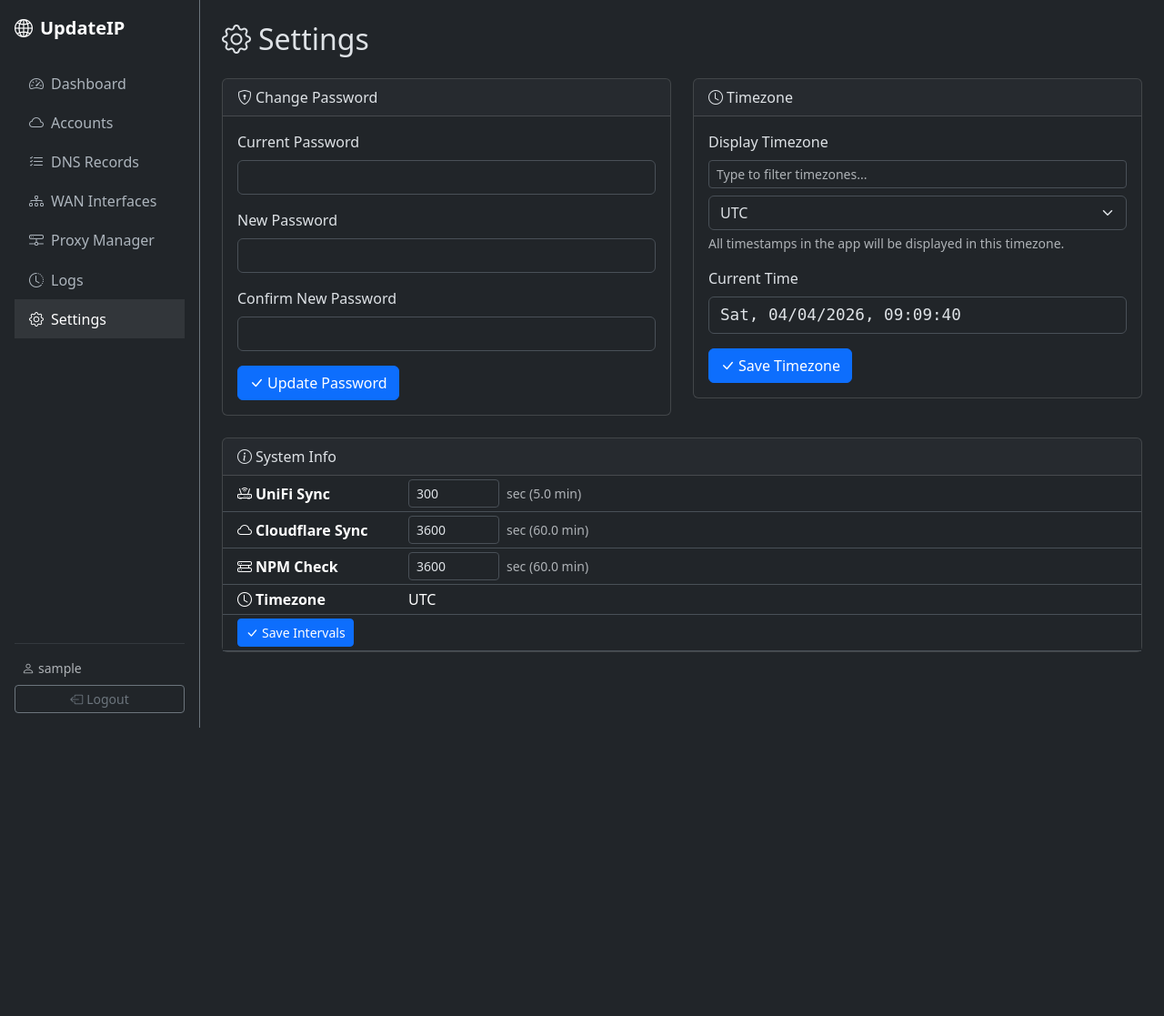
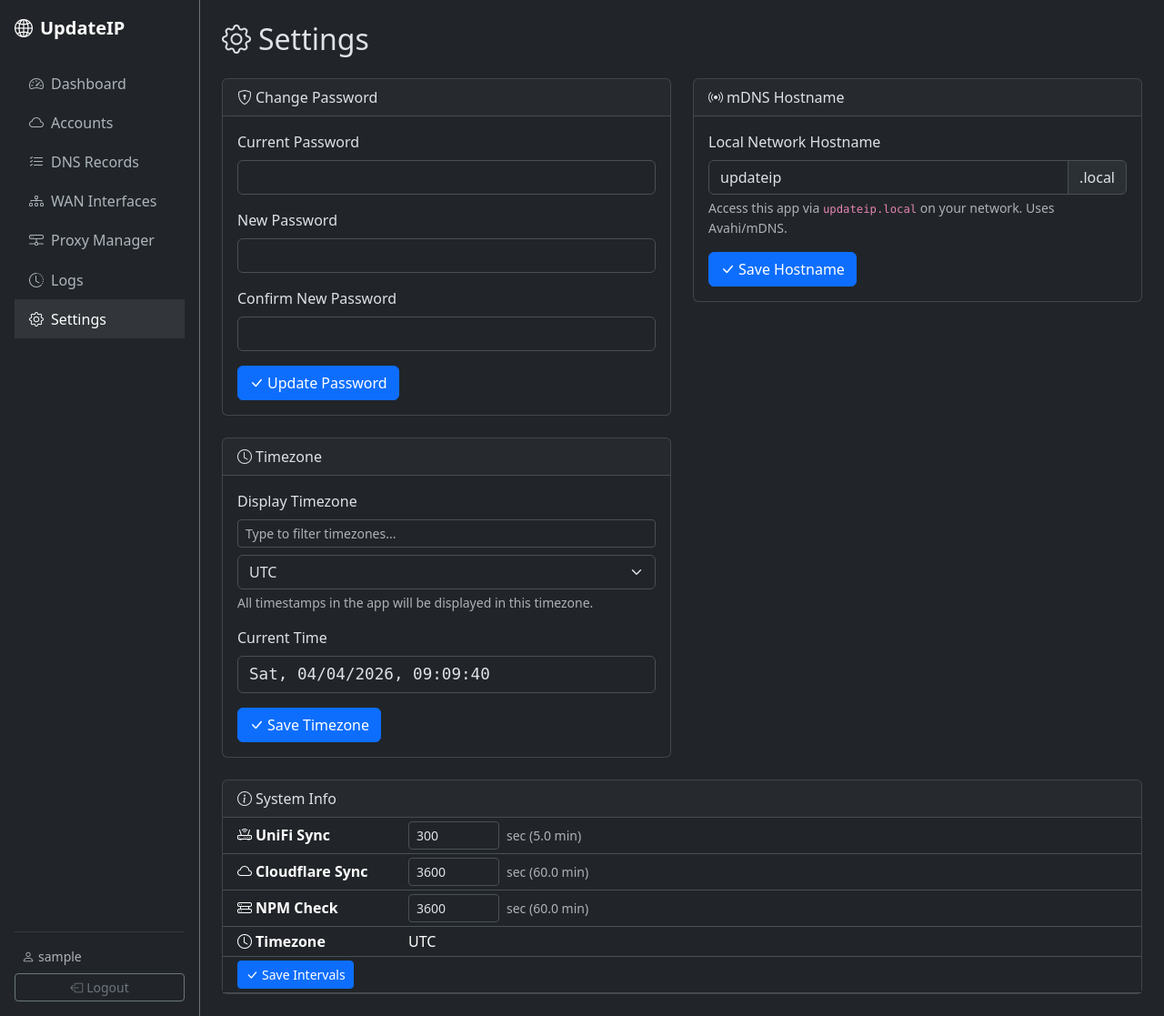
Before and after one commit to JuhaFIN1/UpdateIP_Cloudflare, a Flask app: page /settings in a window 1280 px wide. Shown: the whole page at 91% size. Before the commit the page ends 800 px from the top, so only its background shows below. Run offline with Flask 3, Linux system fonts and the light colour scheme; the visitor is signed in with stand-in values (Sample User, id 1); data comes from the database, SQL or seed files in the repository; data that the repository does not hold is empty.

Commit message:
Add mDNS support, mobile responsive UI, fix Cloudflare sync reset bug
- Add Avahi/mDNS: configurable hostname (default: updateip.local) in Settings
- Mobile responsive: sidebar uses offcanvas-lg, hamburger menu on small screens
- Dashboard: show last-checked timestamp on WAN cards, button descriptions
- Fix: Cloudflare sync no longer resets auto_update flags (INSERT ON CONFLICT instead of INSERT OR REPLACE)
- Setup: auto-install avahi-daemon
- Update README and copilot instructions

```diff
--- a/app.py
+++ b/app.py
@@ -1,6 +1,8 @@
 import os
 import logging
+import re
 import secrets
+import subprocess
 from datetime import datetime, timezone
 from functools import wraps
 from zoneinfo import ZoneInfo, available_timezones
@@ -29,6 +31,42 @@
 logger = logging.getLogger(__name__)
 
 scheduler = APScheduler()
+
+
+def apply_mdns_hostname(hostname):
+    """Update avahi-daemon config and restart the service."""
+    conf = '/etc/avahi/avahi-daemon.conf'
+    try:
+        with open(conf, 'r') as f:
+            lines = f.readlines()
+        new_lines = []
+        in_server = False
+        host_set = False
+        for line in lines:
+            if line.strip() == '[server]':
+                in_server = True
+                new_lines.append(line)
+                continue
+            if line.strip().startswith('[') and in_server:
+                if not host_set:
+                    new_lines.append(f'host-name={hostname}\n')
+                    host_set = True
+                in_server = False
+            if in_server and line.lstrip().startswith(('host-name=', '#host-name=')):
+                new_lines.append(f'host-name={hostname}\n')
+                host_set = True
+                continue
+            new_lines.append(line)
+        if not host_set:
+            # Fallback: append to end
+            new_lines.append(f'\n[server]\nhost-name={hostname}\n')
+        with open(conf, 'w') as f:
+            f.writelines(new_lines)
+        subprocess.run(['systemctl', 'restart', 'avahi-daemon'],
+                       capture_output=True, timeout=10)
+        logger.info('mDNS hostname set to %s.local', hostname)
+    except Exception as e:
+        logger.error('Failed to apply mDNS hostname: %s', e)
 
 # ---------------------------------------------------------------------------
 # Auth helpers
@@ -263,21 +301,22 @@
 
     zones = list_zones(acc['api_token'])
     for z in zones:
-        db.execute('INSERT OR REPLACE INTO cf_zones (id, account_id, name) VALUES (?, ?, ?)',
+        db.execute('''INSERT INTO cf_zones (id, account_id, name) VALUES (?, ?, ?)
+                      ON CONFLICT(id) DO UPDATE SET account_id=excluded.account_id, name=excluded.name''',
                    (z['id'], account_id, z['name']))
 
         # Fetch ALL record types
         dns_records = list_dns_records(acc['api_token'], z['id'], record_type=None)
         for rec in dns_records:
-            existing = db.execute('SELECT auto_update, wan_id FROM cf_records WHERE id = ?',
-                                  (rec['id'],)).fetchone()
-            auto_update = existing['auto_update'] if existing else 0
-            wan_id = existing['wan_id'] if existing else None
-            db.execute('''INSERT OR REPLACE INTO cf_records
-                          (id, zone_id, account_id, name, type, content, proxied, auto_update, wan_id)
-                          VALUES (?, ?, ?, ?, ?, ?, ?, ?, ?)''',
+            db.execute('''INSERT INTO cf_records
+                          (id, zone_id, account_id, name, type, content, proxied)
+                          VALUES (?, ?, ?, ?, ?, ?, ?)
+                          ON CONFLICT(id) DO UPDATE SET
+                            zone_id=excluded.zone_id, account_id=excluded.account_id,
+                            name=excluded.name, type=excluded.type,
+                            content=excluded.content, proxied=excluded.proxied''',
                        (rec['id'], z['id'], account_id, rec['name'], rec['type'],
-                        rec['content'], 1 if rec.get('proxied') else 0, auto_update, wan_id))
+                        rec['content'], 1 if rec.get('proxied') else 0))
     db.commit()
     db.close()
 
@@ -420,6 +459,17 @@
                 db.execute('UPDATE settings SET timezone = ? WHERE id = 1', (tz,))
                 db.commit()
                 flash(f'Timezone set to {tz}', 'success')
+
+        elif action == 'mdns':
+            hostname = request.form.get('mdns_hostname', 'updateip').strip().lower()
+            # Sanitise: allow only a-z, 0-9, hyphens; 1-63 chars
+            if not re.match(r'^[a-z0-9]([a-z0-9-]{0,61}[a-z0-9])?$', hostname):
+                flash('Invalid hostname. Use lowercase letters, numbers, and hyphens (1-63 chars).', 'danger')
+            else:
+                db.execute('UPDATE settings SET mdns_hostname = ? WHERE id = 1', (hostname,))
+                db.commit()
+                apply_mdns_hostname(hostname)
+                flash(f'mDNS hostname set to {hostname}.local', 'success')
 
         db.close()
         return redirect(url_for('settings'))
@@ -793,6 +843,15 @@
 def create_app():
     init_db()
     ensure_admin()
+    # Apply mDNS hostname from settings
+    try:
+        db = get_db()
+        s = db.execute('SELECT mdns_hostname FROM settings WHERE id = 1').fetchone()
+        db.close()
+        if s and s['mdns_hostname']:
+            apply_mdns_hostname(s['mdns_hostname'])
+    except Exception:
+        pass
     scheduler.init_app(app)
     scheduler.start()
     reschedule_job()
--- a/database.py
+++ b/database.py
@@ -144,5 +144,9 @@
     cols = [r[1] for r in conn.execute("PRAGMA table_info(settings)").fetchall()]
     if 'timezone' not in cols:
         conn.execute("ALTER TABLE settings ADD COLUMN timezone TEXT NOT NULL DEFAULT 'UTC'")
+    # Migrate: add mdns_hostname to settings if missing
+    cols = [r[1] for r in conn.execute("PRAGMA table_info(settings)").fetchall()]
+    if 'mdns_hostname' not in cols:
+        conn.execute("ALTER TABLE settings ADD COLUMN mdns_hostname TEXT NOT NULL DEFAULT 'updateip'")
     conn.commit()
     conn.close()
--- a/templates/base.html
+++ b/templates/base.html
@@ -8,20 +8,39 @@
     <link href="https://cdn.jsdelivr.net/npm/bootstrap-icons@1.11.3/font/bootstrap-icons.min.css" rel="stylesheet">
     <style>
         body { min-height: 100vh; }
-        .sidebar { min-width: 220px; max-width: 220px; min-height: 100vh; }
         .sidebar .nav-link { color: #adb5bd; padding: .6rem 1rem; }
         .sidebar .nav-link:hover, .sidebar .nav-link.active { color: #fff; background: rgba(255,255,255,.08); }
-        .main-content { flex: 1; }
+        .main-content { flex: 1; min-width: 0; }
         .status-badge { font-size: .85rem; }
+        /* Desktop: sidebar as fixed column */
+        @media (min-width: 992px) {
+            .sidebar { min-width: 220px; max-width: 220px; min-height: 100vh; }
+        }
+        /* Mobile: top bar */
+        .mobile-topbar { background: #212529; border-bottom: 1px solid #495057; }
     </style>
     {% block extra_head %}{% endblock %}
 </head>
 <body>
 {% block body %}
+<!-- Mobile top bar -->
+<div class="d-lg-none mobile-topbar d-flex align-items-center px-3 py-2">
+    <button class="btn btn-outline-secondary btn-sm me-3" type="button" data-bs-toggle="offcanvas" data-bs-target="#sidebarNav">
+        <i class="bi bi-list fs-5"></i>
+    </button>
+    <a href="{{ url_for('dashboard') }}" class="text-white text-decoration-none fw-bold">
+        <i class="bi bi-globe2 me-1"></i>UpdateIP
+    </a>
+</div>
+
 <div class="d-flex">
-    <!-- Sidebar -->
-    <nav class="sidebar bg-dark border-end border-secondary d-flex flex-column p-3">
-        <a href="{{ url_for('dashboard') }}" class="text-white text-decoration-none fs-5 fw-bold mb-4 d-block">
+    <!-- Sidebar: offcanvas on mobile, fixed on desktop -->
+    <nav class="sidebar bg-dark border-end border-secondary d-flex flex-column p-3 offcanvas-lg offcanvas-start" tabindex="-1" id="sidebarNav">
+        <div class="offcanvas-header d-lg-none pb-0">
+            <h5 class="offcanvas-title text-white"><i class="bi bi-globe2 me-2"></i>UpdateIP</h5>
+            <button type="button" class="btn-close btn-close-white" data-bs-dismiss="offcanvas" data-bs-target="#sidebarNav"></button>
+        </div>
+        <a href="{{ url_for('dashboard') }}" class="text-white text-decoration-none fs-5 fw-bold mb-4 d-none d-lg-block">
             <i class="bi bi-globe2 me-2"></i>UpdateIP
         </a>
         <ul class="nav flex-column flex-grow-1">
--- a/templates/settings.html
+++ b/templates/settings.html
@@ -33,6 +33,38 @@
         </div>
     </div>
 
+    <!-- mDNS Hostname -->
+    <div class="col-lg-6 mb-4">
+        <div class="card">
+            <div class="card-header">
+                <i class="bi bi-broadcast me-1"></i>mDNS Hostname
+            </div>
+            <div class="card-body">
+                <form method="POST">
+                    <input type="hidden" name="action" value="mdns">
+                    <div class="mb-3">
+                        <label class="form-label">Local Network Hostname</label>
+                        <div class="input-group">
+                            <input type="text" name="mdns_hostname" class="form-control"
+                                   value="{{ settings['mdns_hostname'] or 'updateip' }}"
+                                   pattern="[a-z0-9]([a-z0-9\-]{0,61}[a-z0-9])?"
+                                   required maxlength="63">
+                            <span class="input-group-text">.local</span>
+                        </div>
+                        <div class="form-text">
+                            Access this app via <code>{{ settings['mdns_hostname'] or 'updateip' }}.local</code> on your network. Uses Avahi/mDNS.
+                        </div>
+                    </div>
+                    <button type="submit" class="btn btn-primary">
+                        <i class="bi bi-check-lg me-1"></i>Save Hostname
+                    </button>
+                </form>
+            </div>
+        </div>
+    </div>
+</div>
+
+<div class="row">
     <!-- Timezone -->
     <div class="col-lg-6 mb-4">
         <div class="card">
```
Also changed, not shown: templates/dashboard.html (+11 -4 lines), .github/copilot-instructions.md, README.md, 1 other file.
